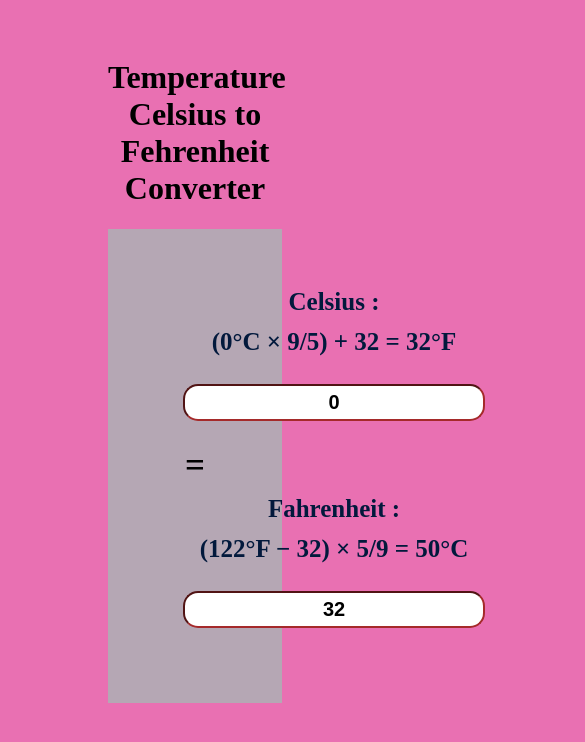
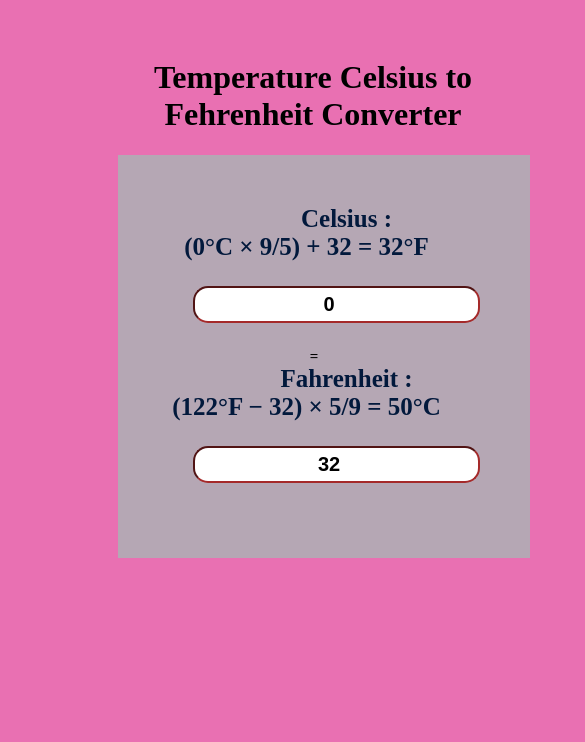
Before and after one commit to prabhukori0/Celsius-to-Fehrenheit, a plain HTML site: page index.html in a window 390 px wide. Shown: the whole page, 585 px wide, since content can reach past the window. Drawn offline with Linux system fonts and the light colour scheme.

Commit message:
Update temperature.css

```diff
--- a/temperature.css
+++ b/temperature.css
@@ -5,6 +5,7 @@ body{
 }
 h1{
     text-align: center;
+
 }
 #container{
     text-align: center;
@@ -30,3 +31,34 @@ label{
     color: rgb(2, 25, 60);
     font-size: 25px;
 }
+
+@media screen and (max-width: 688px) {
+
+    body{
+        width: 100%;
+        height: 100%;
+    }
+    #container {
+        font-size: small;
+        width: 80%;
+        margin-left: 10px;
+        margin-right: 10px;
+
+    }
+    .inputval{
+        font-size: 15px;
+        margin-right: 20px;
+    }
+    h1{
+        text-align: center;
+        padding-left: 20px;
+    }
+    label {
+        padding-left: 20px;
+        margin-right: 60px;
+    }
+    .inp{
+        padding-left: 0px;
+    }
+
+}
```
